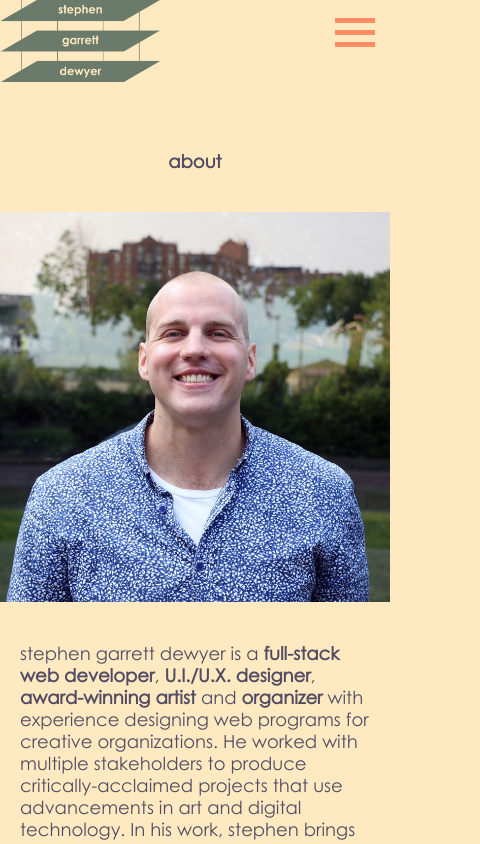
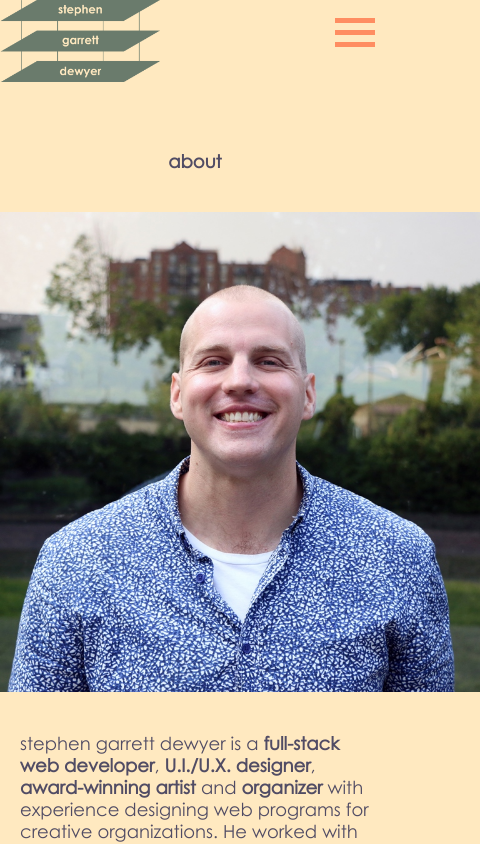
Before and after one commit to stephendewyer/stephendewyerwebwork, a Next.js app: page /about in a window 390 px wide. Shown: the top 844 px of the page, 480 px wide, since content can reach past the window. Built offline with nearby package versions, Linux system fonts and the light colour scheme.

Commit message:
fifth push

```diff
--- a/pages/about/about.module.css
+++ b/pages/about/about.module.css
@@ -27,7 +27,7 @@
 @media screen and (max-width: 750px) {
     .profile_image {
         width: 100%;
-        min-width: 100%;
+        min-width: none;
         height: auto;
         margin-left: 0;
         margin-right: 0;
--- a/styles/globals.css
+++ b/styles/globals.css
@@ -93,8 +93,6 @@ a:active {
     font-size: 18px;
     margin-top: 150px;
     margin-bottom: 40px;
-    margin-left: auto;
-    margin-right: auto;
   }
 
   .header_02 {
```
